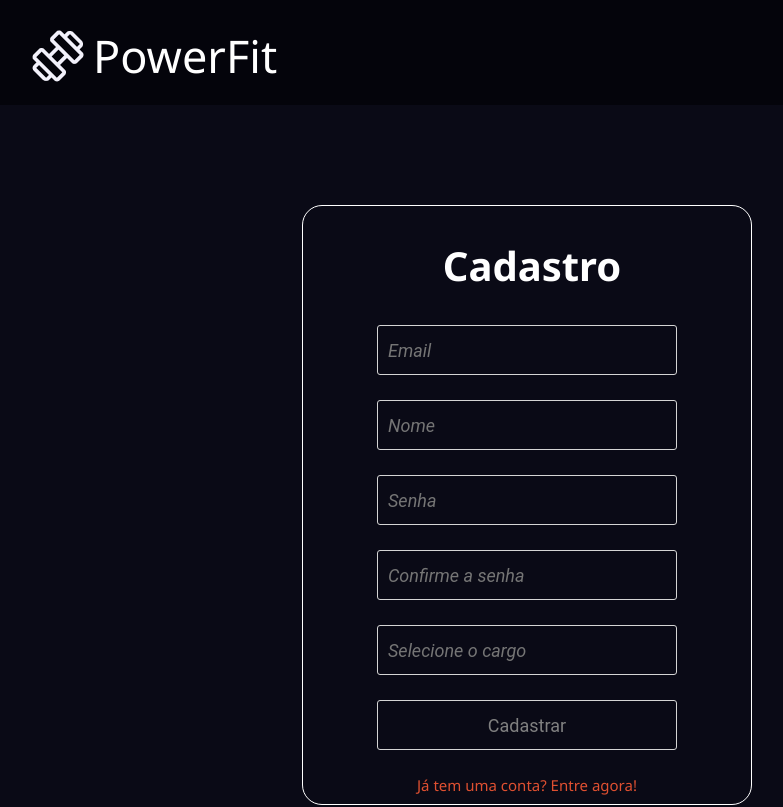
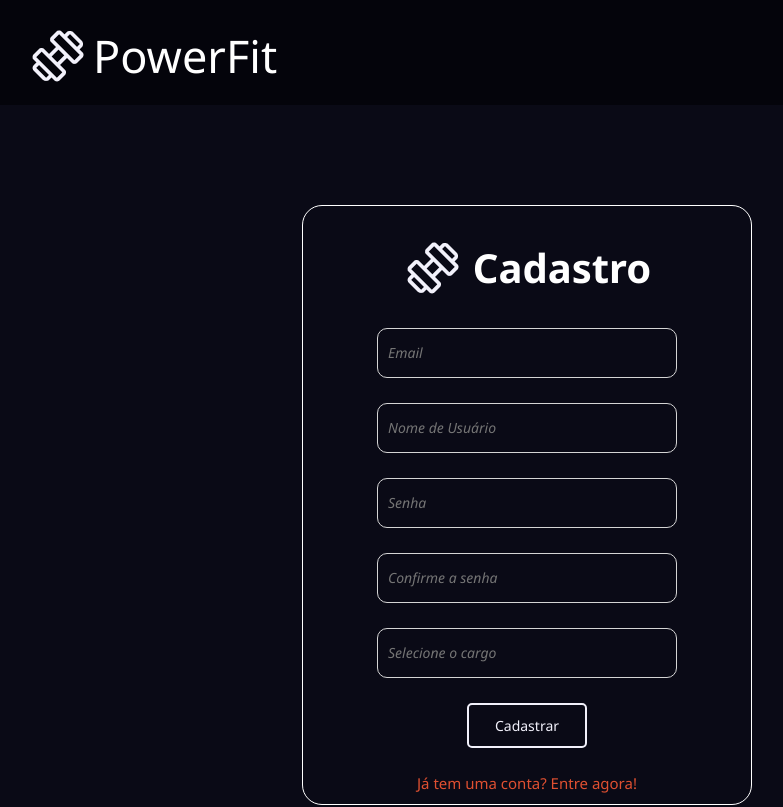
Before and after one commit to SamuelFVG/powerfit-trainee-cpe, a React (Vite) app in the folder powerfit/: page /cadastro in a window 1280 px wide. Shown: the top 807 px of the page, without its empty margins (113-896 px from the left). Built offline with nearby package versions, Linux system fonts and the light colour scheme.

Commit message:
Finalizei o Cadastro

```diff
--- a/powerfit/src/components/BotaoGenerico/Styles.js
+++ b/powerfit/src/components/BotaoGenerico/Styles.js
@@ -17,4 +17,4 @@ export const BotaoG = styled.button`
     border-color: #df5031;
     color: #df5031;
   }
-`;
+`
--- a/powerfit/src/pages/Cadastro/Cadastro.jsx
+++ b/powerfit/src/pages/Cadastro/Cadastro.jsx
@@ -1,5 +1,6 @@
 import { Link,useNavigate } from "react-router-dom"
 import React from "react"
+import Logo from "../../assets/Logo.png";
 import { SingUpContainer,LogoCadastro,InputForm,CadastroContainer,SubmitButton, PalavraLink} from "./Styles"
 
 
@@ -42,10 +43,10 @@ export default function CadastroPage() {
   return (
     <SingUpContainer>
           <CadastroContainer>
-            <LogoCadastro>
-                  {/* <img src={LogoCadastroIMG}></img> */}
+            {<LogoCadastro>
+                  <img src={Logo} ></img>
                   <h2>Cadastro</h2>
-              </LogoCadastro>
+              </LogoCadastro>}
           <form onSubmit={efetuarCadastro}>
             <InputForm
                 placeholder="Email"
@@ -56,7 +57,7 @@ export default function CadastroPage() {
                 required
             ></InputForm>
             <InputForm
-                placeholder="Nome"
+                placeholder="Nome de Usuário"
                 type="text"
                 name="nome"
                 value={form.nome}
--- a/powerfit/src/pages/Cadastro/Styles.js
+++ b/powerfit/src/pages/Cadastro/Styles.js
@@ -7,10 +7,10 @@ export const LogoCadastro = styled.div`
     display: flex;
     align-items: center;
     justify-content: center;
-    /* img {
-        width: 70px;
-        height: 70px;
-    } */
+    img {
+        width: 60px;
+        height: 60px;
+    }
     h2{
         margin-left: 10px;
         color: white;
@@ -27,12 +27,13 @@ export const InputForm = styled.input`
         border-radius: 3px;
         height: 50px;
     width: 300px;
+        border-radius: 10px;
         margin-bottom: 25px;
         margin-top: 10px;
     color: white;
         padding: 0 10px;
-        font-family: 'Roboto';
-        font-size: 18px;
+        font-family: 'Noto sans', sans-serif;
+        font-size: 14px;
         display: flex;
         align-items: center;
         &::placeholder{
@@ -67,22 +68,27 @@ export const SingUpContainer = styled.section`
 
 export const SubmitButton = styled.button`
     background: #0A0A16;
-        border: 1px solid #D5D5D5;
-        border-radius: 3px;
-        height: 50px;
-    color: grey;
+        border: 2px solid #f2f1fb;
+        border-radius: 5px;
+        height: 45px;
+    color: #f2f1fb;
+        margin-left: 30%;
         margin-bottom: 25px;
         margin-top: 10px;
-    width: 300px;
+    width: 120px;
         padding: 0 10px;
-        font-family: 'Roboto';
-        font-size: 18px;
+        font-family: 'Noto sans', sans-serif;
+        font-size: 14px;
         display: flex;
         align-items: center;
-    justify-content: center;
+        justify-content: center;
         &::placeholder{
             font-style: italic;
         }
+        :hover {
+    border-color: #df5031;
+    color: #df5031;
+  }
 `
 export const PalavraLink = styled.div`
 
```
